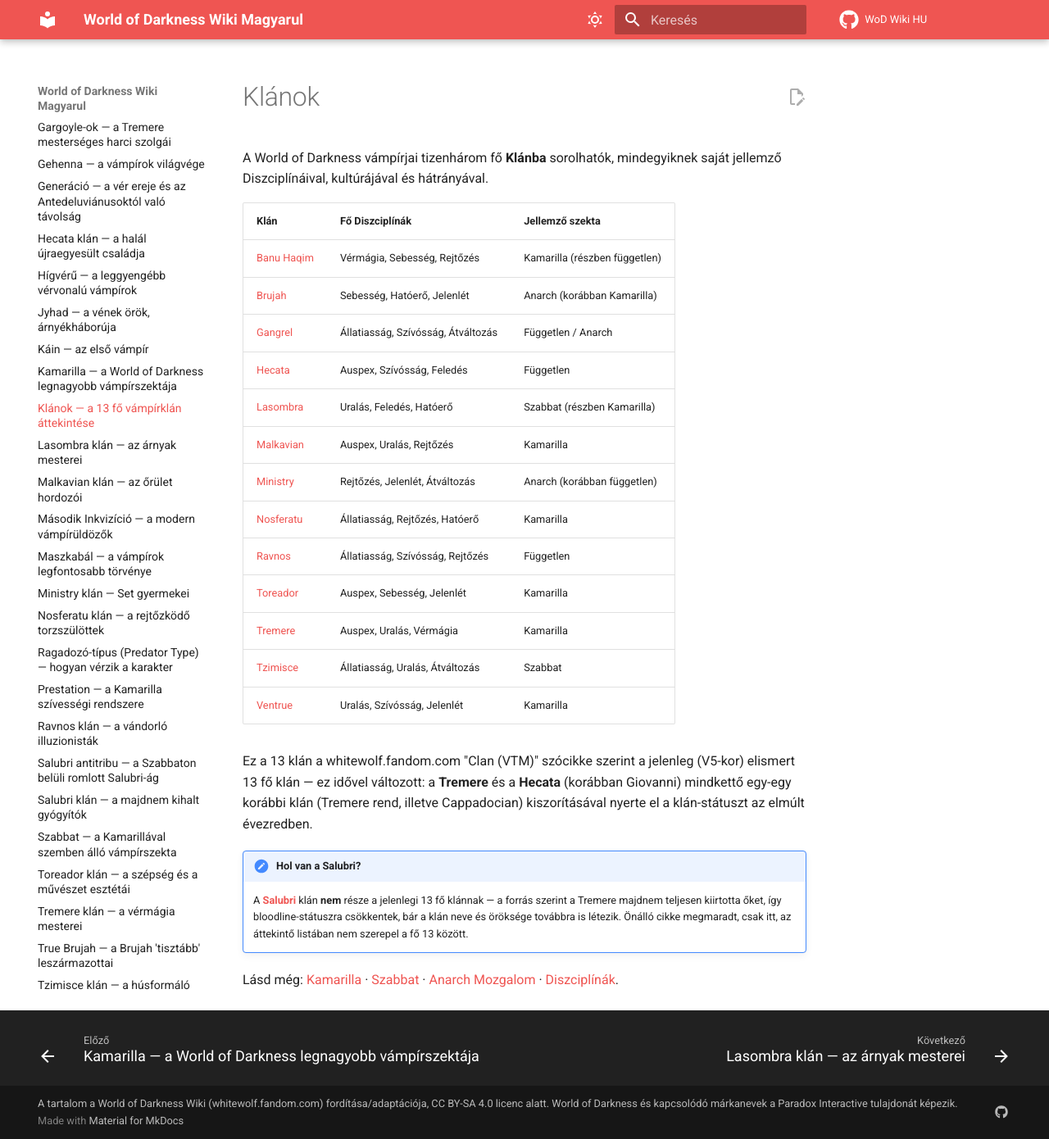
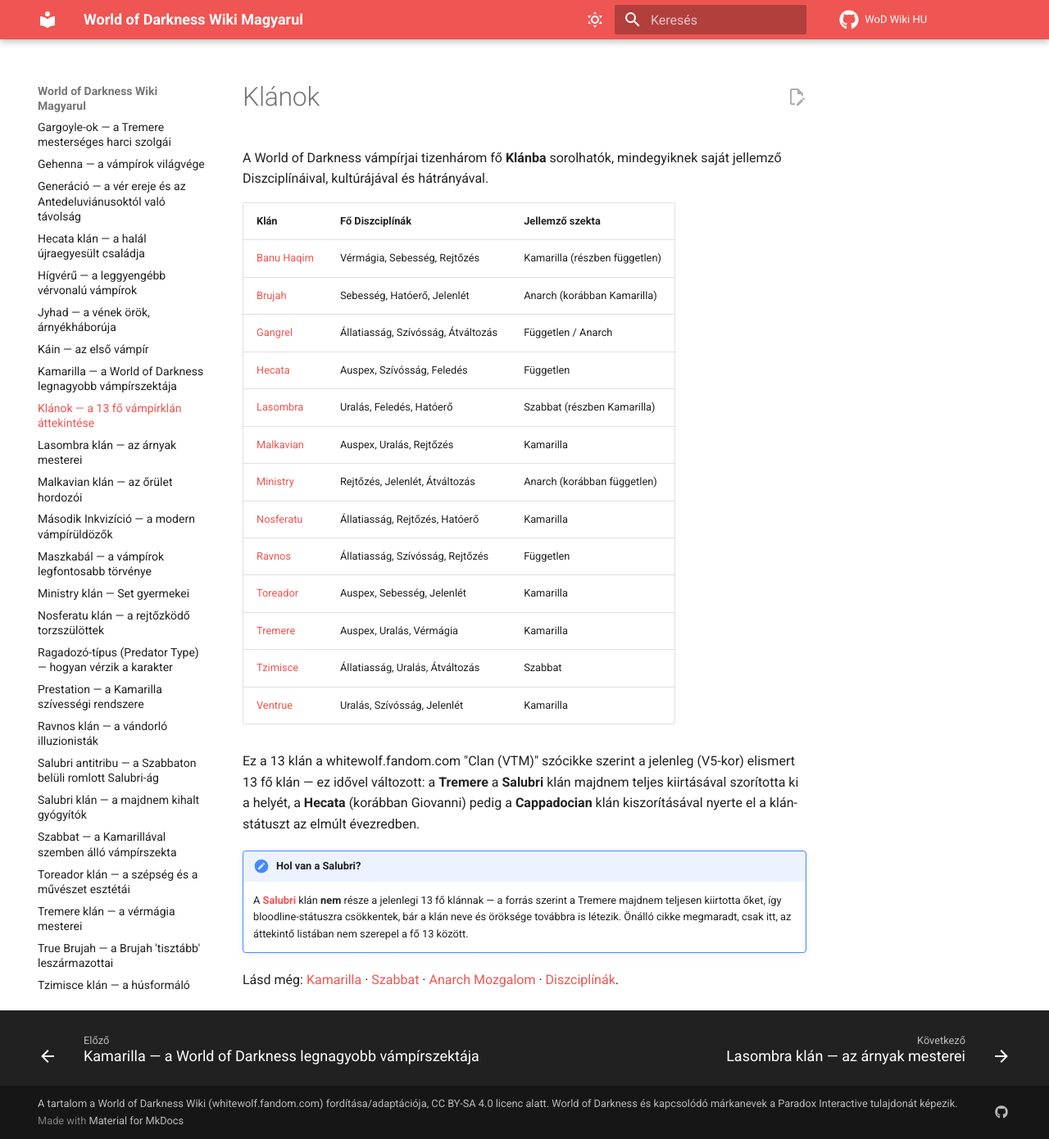
Before and after one commit to davidszentgyorgyi/wod-hu, an MkDocs documentation site: the page built from docs/vampire-a-maszkabal/klanok.md, in a window 1280 px wide and 1390 px high. Shown: the whole window at 82% size. Built offline with MkDocs 1.6.1 and Material for MkDocs 9.7.7, drawn with Linux system fonts in a browser that asks for light colours; comment, search, counter and statistics services are not loaded.

Commit message:
Fix klanok.md: Tremere usurped Salubri, not itself
The historical note incorrectly said Tremere displaced "Tremere rend" —
self-referential nonsense. Corrected: Tremere nearly wiped out Salubri
to take the 13th clan seat; Hecata/Giovanni displaced Cappadocian.

Co-Authored-By: Claude Sonnet 5 <noreply@anthropic.com>

```diff
--- a/docs/vampire-a-maszkabal/klanok.md
+++ b/docs/vampire-a-maszkabal/klanok.md
@@ -27,9 +27,9 @@ Diszciplínáival, kultúrájával és hátrányával.
 | [Ventrue](ventrue.md) | Uralás, Szívósság, Jelenlét | Kamarilla |
 
 Ez a 13 klán a whitewolf.fandom.com "Clan (VTM)" szócikke szerint a jelenleg (V5-kor)
-elismert 13 fő klán — ez idővel változott: a **Tremere** és a **Hecata** (korábban Giovanni)
-mindkettő egy-egy korábbi klán (Tremere rend, illetve Cappadocian) kiszorításával nyerte el a
-klán-státuszt az elmúlt évezredben.
+elismert 13 fő klán — ez idővel változott: a **Tremere** a **Salubri** klán majdnem teljes
+kiirtásával szorította ki a helyét, a **Hecata** (korábban Giovanni) pedig a **Cappadocian**
+klán kiszorításával nyerte el a klán-státuszt az elmúlt évezredben.
 
 !!! note "Hol van a Salubri?"
     A **[Salubri](salubri.md)** klán **nem** része a jelenlegi 13 fő klánnak — a forrás szerint
```
